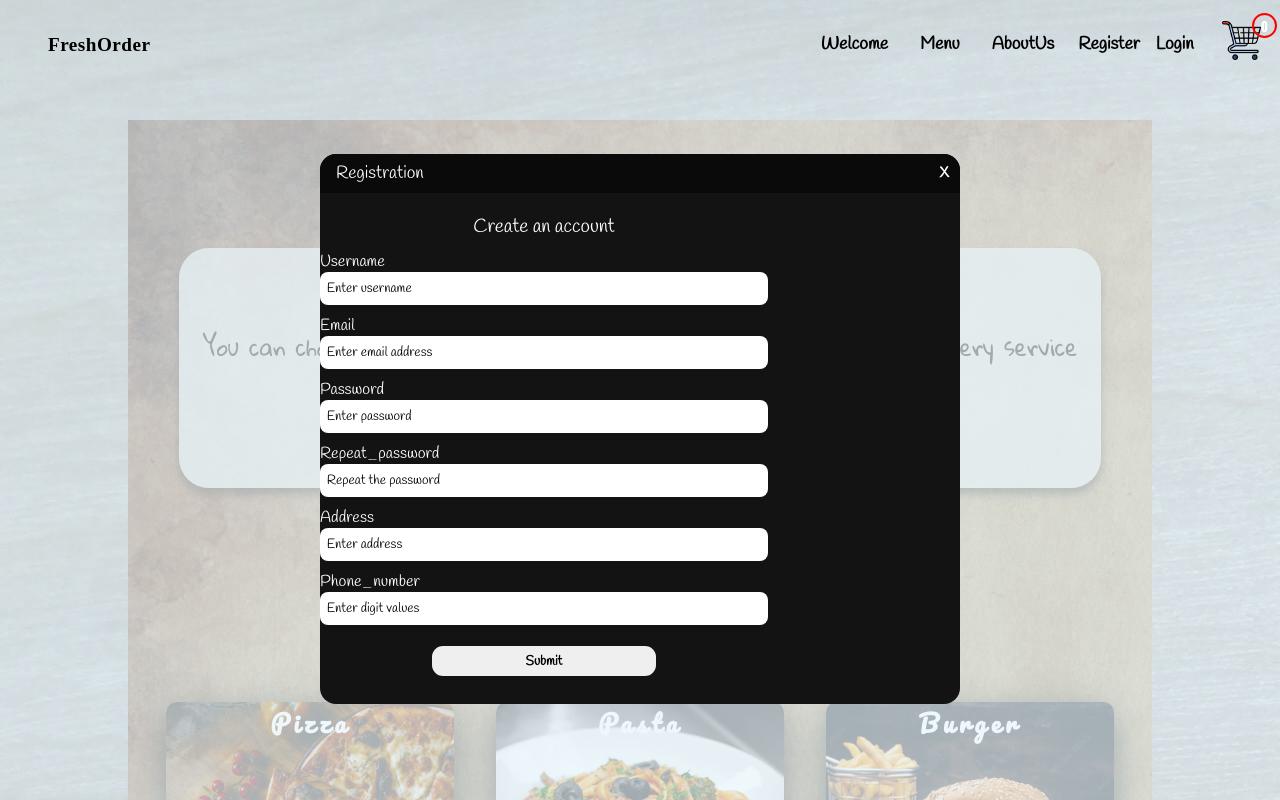
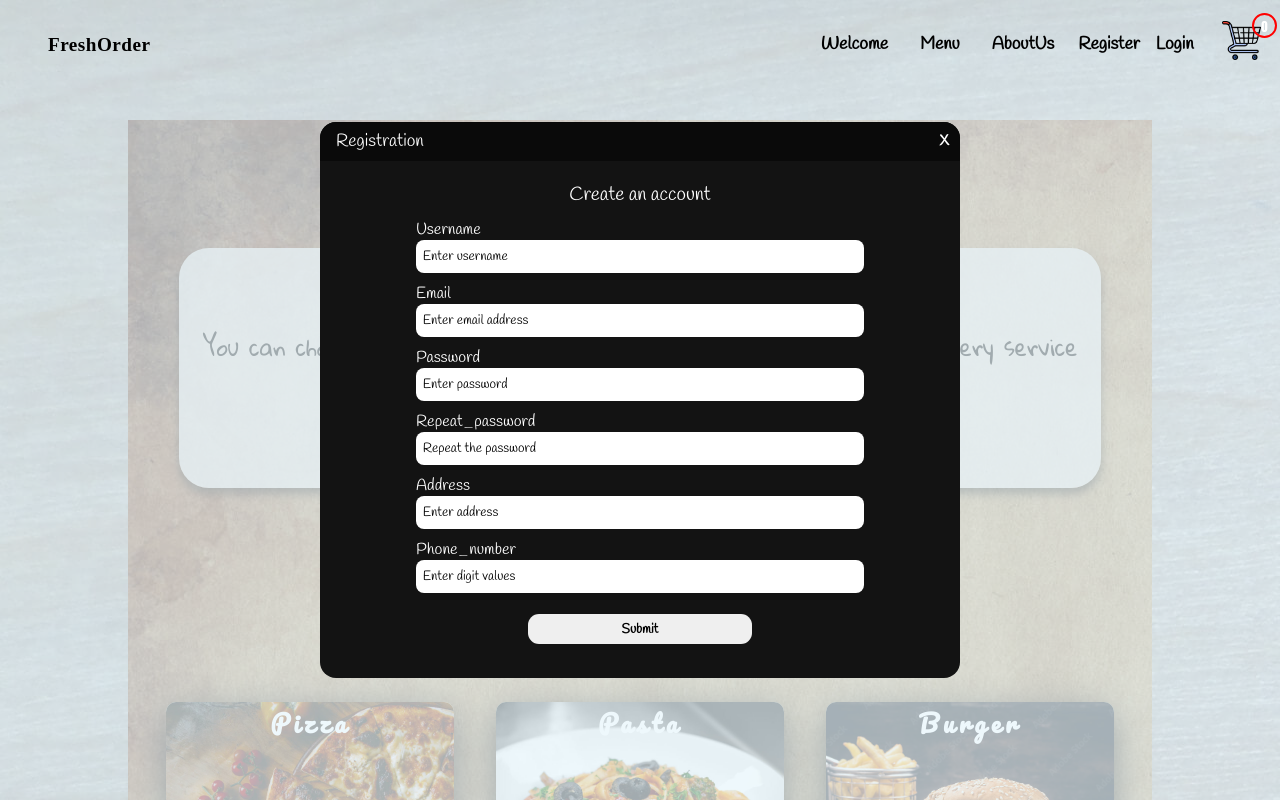
Before and after one commit to VeckovN/FreshOrder, a React (Create React App) app in the folder client/: page / in a window 1280 px wide. Both pictures are taken after a click on the item "Register". Shown: the top 800 px of the page. Built offline with nearby package versions, Linux system fonts and the light colour scheme; a web font is replaced by a local one.

Commit message:
Modal redesign

```diff
--- a/client/src/components/UI/Modal/Modal.css
+++ b/client/src/components/UI/Modal/Modal.css
@@ -19,16 +19,16 @@
     overflow: auto;
 
     /* center modal */
-    top:55%;
+    top:50%;
     float:left;
     left: 50%;
-    transform: translate(-50%, -52%);
+    transform: translate(-50%, -50%);
     margin-bottom: 1rem;
 
     border-radius: 1rem;
 
     background-color: rgb(19, 19, 19);
-    z-index: 20;
+    z-index: 30;
 }
 
 .modal-conatiner{
@@ -72,7 +72,16 @@
 }
 
 .modal-body{
-    /* padding:0.2rem 0; */
+    /* Centerlize body content */
+    display: flex;
+    justify-content: center;
+}
+
+.loading-modal-body{
+    background-color: rgba(8, 8, 8, 0.2);
+    opacity: .2;
+
+    z-index: 10;
 }
 
 
--- a/client/src/components/UI/Modal/Modal.js
+++ b/client/src/components/UI/Modal/Modal.js
@@ -17,7 +17,8 @@ const ModalViewOverlay = props =>{
                 <button className='close_sign' onClick={props.onCloseMV}>X</button>
             </div>
 
-            <div className='modal-body'>
+            {/* <div className='modal-body'>     */}
+            <div className={`modal-body ${props.loading ? 'loading-modal-body' : ''}`}>
                 {/* {props.children} */}
                 {props.BodyContext}
             </div>
@@ -51,6 +52,7 @@ const Modal = props =>{
                 //this is from cart return (Modal props)
                 HeaderContext={props.HeaderContext}
                 BodyContext={props.BodyContext}
+                loading={props.loading}
             />,
             portalElement)}
         </Fragment>
```
